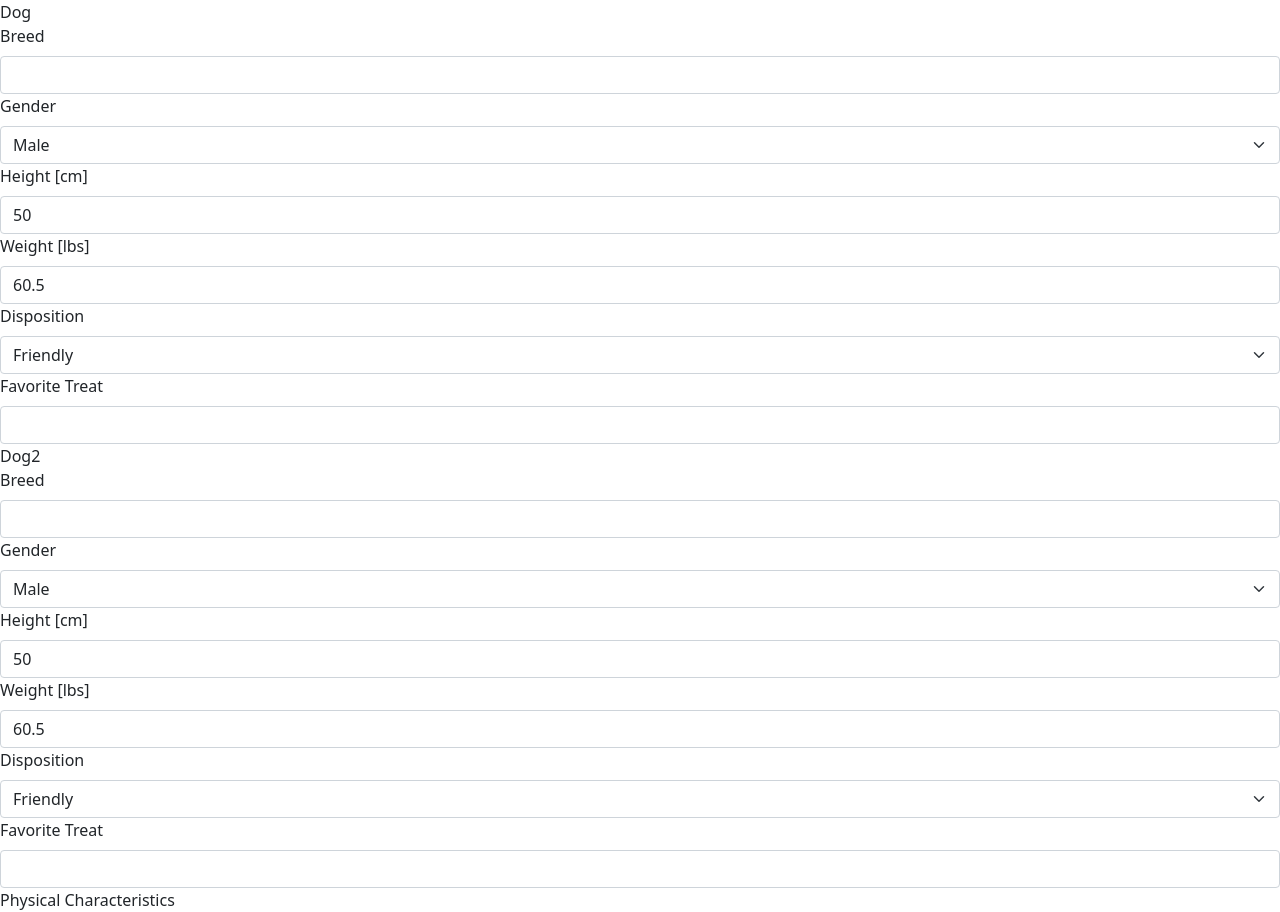
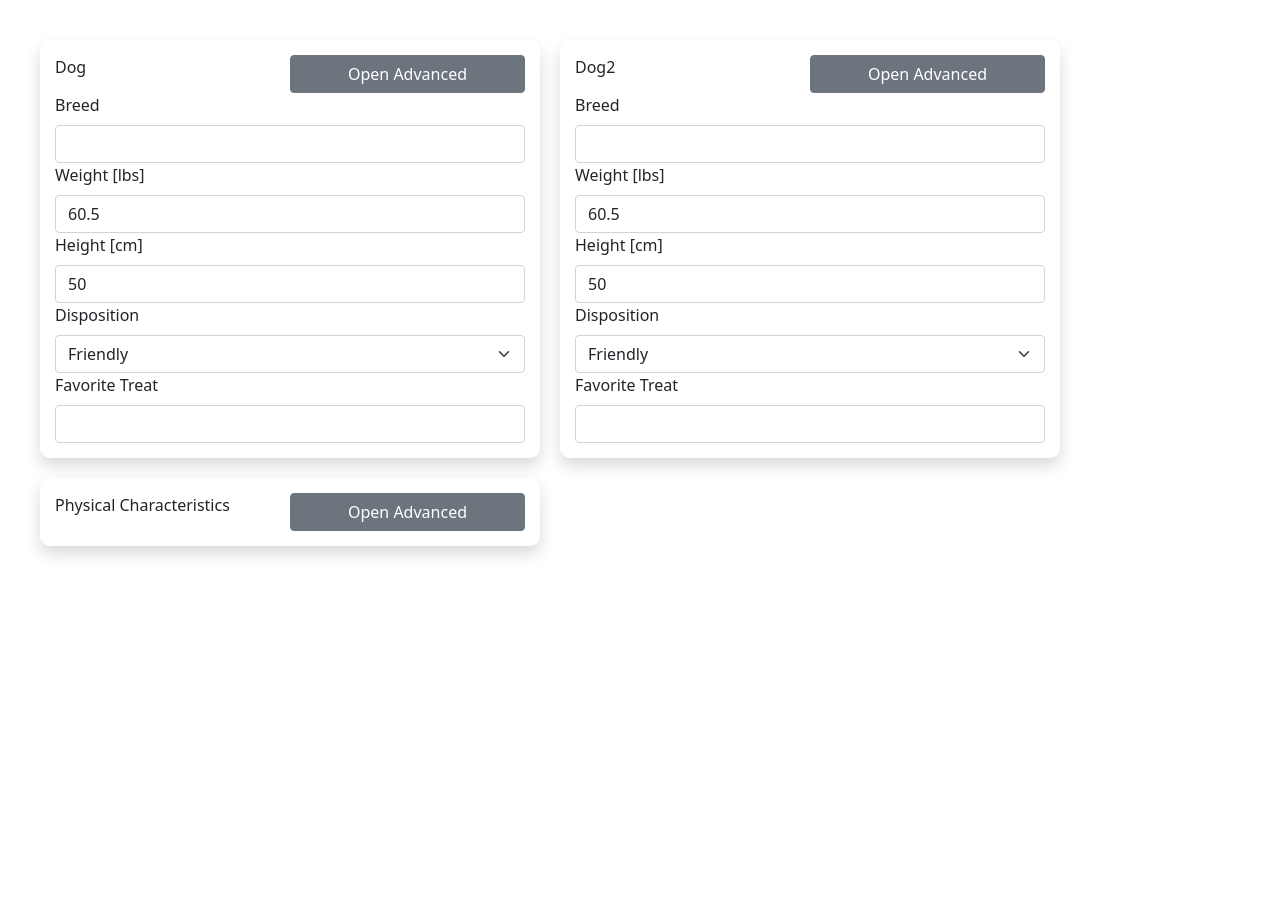
Before and after one commit to radiasoft/reactapp, a React app: page / in a window 1280 px wide. After the commit the page ends 800 px from the top, so only its background shows below. Built offline with nearby package versions, Linux system fonts and the light colour scheme.

Commit message:
abstract further and clean up state management

```diff
--- a/src/myapp/app.js
+++ b/src/myapp/app.js
@@ -1,21 +1,37 @@
 import { Fragment, useEffect, useState } from "react";
-import { Form } from "react-bootstrap";
+import { Form, Modal, Button } from "react-bootstrap";
 import { combineReducers, configureStore, createSlice } from "@reduxjs/toolkit";
 import { bakeEnums, globalTypes } from "./types";
 import { Provider, useStore, useSelector } from "react-redux";
+
+import "./myapp.scss"
 
 const globalModels = createSlice({
     name: 'models',
     initialState: {},
     reducers: {
-        // action.payload: {name: string, value: {}}
+        /**
+         * @param {*} state
+         * @param {{
+         *  type: string,
+         *  payload: { name: string, value: * }
+         * }} action
+         * @returns
+         */
         updateModel: (state, action) => {
             var nextState = {...state};
             var {name, value} = action.payload;
             nextState[name] = value;
             return nextState;
         },
-        // action.payload: {name: string}
+        /**
+         * @param {*} state
+         * @param {{
+         *  type: string,
+         *  payload: { name: string, value: * }
+         * }} action
+         * @returns
+         */
         deleteModel: (state, action) => {
             var nextState = {...state};
             var {name} = action.payload;
@@ -30,7 +46,7 @@ const rootReducer = combineReducers({
 })
 
 // make sure selector is in context of 'rootReducer' including the name of the slice there
-const selectorForGlobalModel = (modelName) => (state) => state.models[modelName] || {};
+const selectorForModel = (modelName) => (state) => state.models[modelName] || {};
 
 const globalStore = configureStore({
     reducer: rootReducer
@@ -88,25 +104,33 @@ class FieldController {
      * } }
      */
     constructor({ displayName, typeName, description, type, initialValue }) {
-        this.value = initialValue; // todo: eval
+        //this.value = initialValue; // todo: eval
+        this.rawValue = (initialValue !== undefined && initialValue !== null) ? "" + initialValue : ""
         this.displayName = displayName;
         this.typeName = typeName;
-        this.touched = false;
+        // form should complete / mark invalid based on initial values too
+        this.touched = (initialValue !== undefined && initialValue !== null);
         this.description = description;
         this.type = type;
-        this.valid = this.type.validate(this.value); // todo: initialize
+        this.valid = this.type.validate(this.rawValue);
     }
 
     onModelDataChanged({value, valid}) {
-        this.value = value;
+        this.touched = true;
+        this.rawValue = value;
         this.valid = valid;
     };
 
     onUIDataChanged(event) {
         const nextValue = event.target.value;
+        if(this.rawValue != nextValue) {
+            this.rawValue = nextValue;
             this.touched = true;
             this.valid = this.type.validate(nextValue);
-        this.value = this.type.convertValueFromUI(nextValue);
+            //this.value = this.type.convertValueFromUI(nextValue);
+            return true;
+        }
+        return false;
     }
 }
 
@@ -134,12 +158,19 @@ const createFieldControllersForView = ({viewName, view, types, model}) => {
 }
 
 const SchemaView = (props) => {
-    const {viewInfo: {view, viewName, model, modelName}, types} = props;
+    const {viewInfo: {view, viewName, model, modelName}, types, subviewName} = props;
 
-    const [fieldControllers, updateFieldControllers] = useState(undefined);
+    const [fieldControllers, updateFieldControllers] = useState(() => {
+        return createFieldControllersForView({
+            viewName: viewName,
+            view: view,
+            types: types,
+            model: model
+        })
+    });
 
     const store = useStore();
-    const globalModelSelector = selectorForGlobalModel(modelName);
+    const globalModelSelector = selectorForModel(modelName);
     const formState = useSelector(globalModelSelector);
     // helper function to map modelName to all update actions
     const updateModelAction = (newModel) => globalModels.actions.updateModel({ name: modelName, value: newModel });
@@ -151,35 +182,19 @@ const SchemaView = (props) => {
         store.dispatch(action);
     }
 
-    // make initial field controllers
-    useBlockingEffect(() => {
-        const nextFieldControllers = createFieldControllersForView({
-            viewName: viewName,
-            view: view,
-            types: types,
-            model: model
-        })
-        updateFieldControllers(nextFieldControllers);
-    })
-
     // TODO: rendering should not have side effects but is this considered a side effect since its just state?
-    if(fieldControllers) {
     for(const [fieldName, fieldController] of Object.entries(fieldControllers)) {
-            if(formState[fieldName] && fieldController.value !== formState[fieldName].value) {
+        if(formState[fieldName] && fieldController.rawValue !== formState[fieldName].value) {
             fieldController.onModelDataChanged(formState[fieldName]);
-            }
         }
     }
 
     // build view binding inputs to field controllers purely
-    var fieldElements = undefined;
-    if(fieldControllers) {
-        fieldElements = Object.entries(fieldControllers).map(([fieldName, fieldController]) => {
-            const onChange = (value) => {
-                if(value != fieldController.value) {
-                    fieldController.onUIDataChanged(value);
+    const fieldElements = mapProperties(fieldControllers, (fieldName, fieldController) => {
+        const onChange = (event) => {
+            if(fieldController.onUIDataChanged(event)) {
                 updateFieldValueInModel(fieldName, {
-                        value: fieldController.value,
+                    value: fieldController.rawValue,
                     valid: fieldController.valid
                 })
             }
@@ -187,30 +202,83 @@ const SchemaView = (props) => {
 
         return (
             <Fragment key={fieldName}>
-                    <Form.Label>{fieldController.displayName}</Form.Label>
+                <Form.Label className="sr-panel-view-input-title">{fieldController.displayName}</Form.Label>
                 <FieldControllerInput
+                    className="sr-panel-view-input"
                     key={fieldName}
-                        value={fieldController.value}
+                    value={fieldController.rawValue}
                     valid={fieldController.valid}
                     touched={fieldController.touched}
                     onChange={onChange}
                     type={fieldController.type}/>
             </Fragment>
         )
+    })
 
-        })
+    const inputElementsOfSubview = (subview) => subview.map(fieldName => fieldElements[fieldName]);
+
+    const subview = view[subviewName];
+
+    const childRoot = (
+        <>
+            {subview && inputElementsOfSubview(subview)}
+        </>
+    )
+
+    return (
+        <Form key={viewName}>
+            {childRoot}
+        </Form>
+    );
 }
 
+const ViewPanel = (props) => {
+    const {store, viewInfo, ...otherProps} = props;
+
+    const [advancedModalShown, updateAdvancedModalShown] = useState(false);
+
+
+    // in here is where all of the checking for the form state in store and creation of save/cancel buttons will be
+    // NOT IN SchemaView!!!
+    // SchemaView is only for modifying the given 'store' using a form
+
+    const buttonRoot = <Button variant="secondary" onClick={() => updateAdvancedModalShown(true)}>Open Advanced</Button>
+
     return (
-        <div key={viewName}>
-            <div>
-                {view.title || viewName}
+        <Provider store={store}>
+            <Panel title={viewInfo.view.title || viewInfo.viewName} buttons={[buttonRoot]}>
+                <SchemaView key={viewInfo.viewName} viewInfo={viewInfo} subviewName={'basic'} {...otherProps}></SchemaView>
+                <Modal show={advancedModalShown} onHide={() => updateAdvancedModalShown(false)}>
+                    <Modal.Header>
+                        <Modal.Title>Advanced</Modal.Title>
+                    </Modal.Header>
+                    <Modal.Body>
+                        <SchemaView key={viewInfo.viewName} viewInfo={viewInfo} subviewName={'advanced'} {...otherProps}></SchemaView>
+                    </Modal.Body>
+                </Modal>
+            </Panel>
+        </Provider>
+    )
+}
+
+const Panel = (props) => {
+    const {title, buttons, ...otherProps} = props;
+
+    return (
+        <div className="sr-panel" {...otherProps}>
+            <div className="sr-panel-header">
+                <div className="sr-panel-title">
+                    {title}
                 </div>
-            <Form key={viewName}>
-                {fieldElements}
-            </Form>
+                <div className="sr-panel-buttons">
+                    {buttons}
                 </div>
-    );
+            </div>
+            <div className="sr-panel-body">
+                {props.children}
+            </div>
+        </div>
+    )
 }
 
 const AppRoot = (props) => {
@@ -237,14 +305,17 @@ const AppRoot = (props) => {
                 view,
                 viewName
             }
-            return <SchemaView key={viewName} viewInfo={viewInfo} types={types}></SchemaView>
+
+            return (
+                <ViewPanel store={globalStore} key={viewName} viewInfo={viewInfo} types={types} subviewName={'basic'}></ViewPanel>
+            )
         })
     }
 
     return (
-        <Provider store={globalStore}>
+        <div className="sr-simulation-outer">
             {viewPanels}
-        </Provider>
+        </div>
     )
 }
 
--- a/src/myapp/myapp.scss
+++ b/src/myapp/myapp.scss
@@ -1,20 +1,37 @@
-.sr-path-subtree {
-    padding-left: 20px;
+@import "~bootstrap/scss/bootstrap";
+
+$enable-shadows: true;
+
+.sr-simulation-outer {
+    margin: 30px;
+    display: flex;
+    flex-flow: row wrap;
 }
 
-.sr-path-tree {
-    width: 300px;
+.sr-panel {
+    @extend .shadow;
+    border-radius: 10px;
+    padding: 15px;
+    margin: 10px;
+    display: flex;
+    flex-flow: column nowrap;
+    width: 500px;
 }
 
-.sr-simulation-browser-thumbnail {
-    width: 100px;
-    height: 100px;
+.sr-panel * {
+    width: 100%;
 }
 
-.sr-simulation-browser-thumbnails {
-
-    flex-grow: 1;
+.sr-panel-header {
+    display: flex;
+    flex-flow: row nowrap;
+    justify-content: space-between;
 }
 
-.sr-simulation-browser {
+.sr-panel-title {
+    justify-self: flex-start;
 }
+
+.sr-panel-buttons {
+    justify-self: flex-end;
+}
--- a/src/myapp/types.js
+++ b/src/myapp/types.js
@@ -4,7 +4,7 @@ const WithInputDefaults = ({value, valid, touched, onChange, defaultUIValue}, pr
     const newProps = {
         ...props,
         value: (value !== undefined && value !== null) ? value : defaultUIValue,
-        isValid: valid && touched,
+        //isValid: valid && touched,
         isInvalid: !valid && touched,
         onChange
     }
```
Lines whose indentation alone changed are shown as unchanged.
